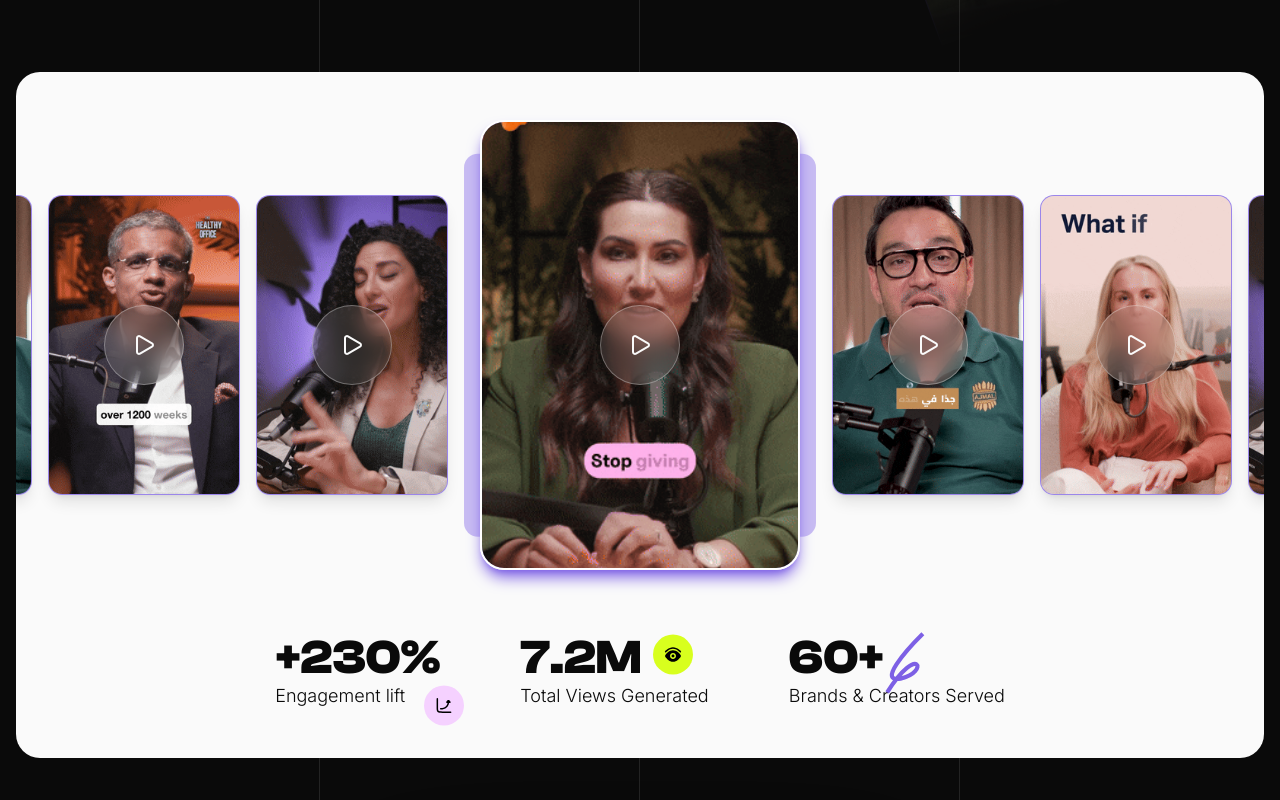
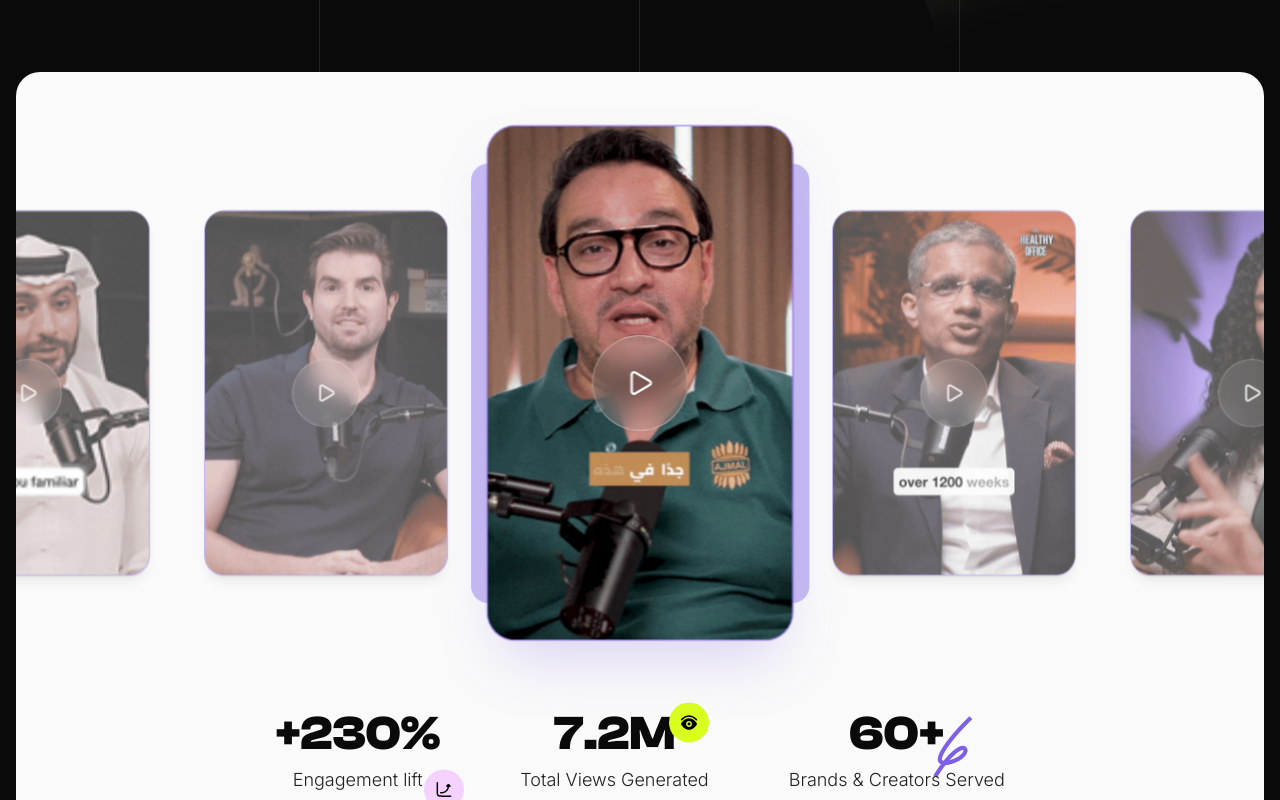
Before and after one commit to Raqysoft/level-up, a Next.js app: page / in a window 1280 px wide. Shown: the part 840-1640 px from the top of the page. Built offline with nearby package versions, Linux system fonts and the light colour scheme.

Commit message:
refactor: use slider into ``stats`` section in home

```diff
--- /dev/null
+++ b/components/home/OldStats/index.tsx
@@ -0,0 +1,178 @@
+"use client";
+import React, { useEffect, useRef, useState } from "react";
+import { motion, AnimatePresence } from "framer-motion";
+import ReelCard from "@/components/shared/ReelCard";
+import Image from "next/image";
+
+function Stats() {
+  const [isMount, setIsMount] = useState(false);
+  const sectionRef = useRef<HTMLDivElement | null>(null);
+
+  const cardsLeft = [1, 2, 3];
+  const cardsRight = [1, 5, 3];
+
+  useEffect(() => {
+    function handleScroll() {
+      if (!sectionRef.current) return;
+
+      const sectionTop = sectionRef.current.offsetTop;
+      const sectionHeight = sectionRef.current.offsetHeight;
+      const scrollPosition = window.scrollY + window.innerHeight;
+
+      // Trigger when the bottom of the viewport reaches 60% of the section
+      if (scrollPosition - 50 > sectionTop + sectionHeight * 0.4) {
+        setIsMount(true);
+        window.removeEventListener("scroll", handleScroll); // only once
+      }
+    }
+
+    window.addEventListener("scroll", handleScroll);
+    handleScroll(); // check on mount in case already in view
+
+    return () => window.removeEventListener("scroll", handleScroll);
+  }, []);
+
+  return (
+    <motion.div
+      layout
+      initial={{ opacity: 0, y: 50 }}
+      whileInView={{ opacity: 1, y: 0 }}
+      viewport={{ once: true, amount: 0.1 }}
+      transition={{ duration: 0.8, ease: "easeOut" }}
+      className="container relative z-10 py-28"
+      ref={sectionRef}
+    >
+      <motion.div
+        layout
+        className="rounded-3xl bg-foreground flex flex-col justify-center gap-16 overflow-hidden py-12 px-4"
+      >
+        {/* Images */}
+        <motion.div layout className="flex-1 flex-center gap-4">
+          {cardsLeft.map((i, ix) => (
+            <motion.div
+              layout
+              key={`left-${i}-${ix}`}
+              initial={{ opacity: 0, y: 60 }}
+              whileInView={{ opacity: 1, y: 0 }}
+              exit={{ opacity: 0, y: 60 }}
+              viewport={{ once: true, amount: 0.3 }}
+              transition={{
+                delay: 0.2 + 0.2 * ix,
+                duration: 0.5,
+                ease: "easeInOut",
+              }}
+            >
+              <ReelCard
+                speaker={i}
+                className="h-[300px] min-w-48 bg-primary/50"
+              />
+            </motion.div>
+          ))}
+
+          <AnimatePresence>
+            {isMount && (
+              <motion.div
+                key="center-highlight"
+                initial={{ opacity: 0, scale: 0.8, y: 60 }}
+                animate={{ opacity: 1, scale: 1, y: 0 }}
+                exit={{ opacity: 0, scale: 0.8, y: 60 }}
+                transition={{
+                  delay: 0.8,
+                  duration: 0.6,
+                  ease: "easeInOut",
+                }}
+                className="group relative mx-4"
+              >
+                <div className="absolute-center bg-primary/40 w-[110%] h-[85%] group-hover:size-[90%] rounded-xl group-hover:rounded-3xl duration-300"></div>
+                <ReelCard
+                  speaker={4}
+                  className="h-[450px] min-w-72 sm:min-w-80 bg-primary/50 rounded-3xl shadow-primary border-2 border-white hover:scale-100"
+                />
+              </motion.div>
+            )}
+          </AnimatePresence>
+
+          {cardsRight.map((i, ix) => (
+            <motion.div
+              layout
+              key={`right-${i}-${ix}`}
+              initial={{ opacity: 0, y: 60 }}
+              whileInView={{ opacity: 1, y: 0 }}
+              exit={{ opacity: 0, y: 60 }}
+              viewport={{ once: true, amount: 0.3 }}
+              transition={{
+                delay: 0.8 - 0.2 * ix,
+                duration: 0.5,
+                ease: "backOut",
+              }}
+            >
+              <ReelCard
+                speaker={i}
+                className="h-[300px] min-w-48 bg-primary/50"
+              />
+            </motion.div>
+          ))}
+        </motion.div>
+
+        {/* Text */}
+        <div className="flex-center text-background flex-wrap gap-20">
+          <motion.div
+            initial={{ opacity: 0, y: 50 }}
+            whileInView={{ opacity: 1, y: 0 }}
+            viewport={{ once: true, amount: 0.3 }}
+            transition={{ delay: 0.2 }}
+            className="relative"
+          >
+            <Image
+              src="/svgs/engagement.svg"
+              alt="engagement"
+              width={40}
+              height={40}
+              className="absolute -bottom-4 -right-6"
+            />
+            <span className="text-5xl font-clash-display font-bold">+230%</span>
+            <p className="text-lg font-light">Engagement lift</p>
+          </motion.div>
+
+          <motion.div
+            initial={{ opacity: 0, y: 50 }}
+            whileInView={{ opacity: 1, y: 0 }}
+            viewport={{ once: true, amount: 0.3 }}
+            transition={{ delay: 0.4 }}
+            className="relative"
+          >
+            <Image
+              src="/svgs/views.svg"
+              alt="engagement"
+              width={40}
+              height={40}
+              className="absolute -top-0 right-4"
+            />
+            <span className="text-5xl font-clash-display font-bold">7.2M</span>
+            <p className="text-lg font-light">Total Views Generated</p>
+          </motion.div>
+
+          <motion.div
+            initial={{ opacity: 0, y: 50 }}
+            whileInView={{ opacity: 1, y: 0 }}
+            viewport={{ once: true, amount: 0.3 }}
+            transition={{ delay: 0.6 }}
+            className="relative"
+          >
+            <Image
+              src="/svgs/curved-path.svg"
+              alt="engagement"
+              width={40}
+              height={40}
+              className="absolute bottom-4 left-24"
+            />
+            <span className="text-5xl font-clash-display font-bold">60+</span>
+            <p className="text-lg font-light">Brands & Creators Served</p>
+          </motion.div>
+        </div>
+      </motion.div>
+    </motion.div>
+  );
+}
+
+export default Stats;
--- a/components/home/Stats/index.tsx
+++ b/components/home/Stats/index.tsx
@@ -1,40 +1,23 @@
 "use client";
-import React, { useEffect, useRef, useState } from "react";
-import { motion, AnimatePresence } from "framer-motion";
+
+import { useRef, useState } from "react";
+import { motion } from "framer-motion";
 import ReelCard from "@/components/shared/ReelCard";
 import Image from "next/image";
+import { Swiper, SwiperSlide } from "swiper/react";
+import { Navigation, Pagination } from "swiper/modules";
+import "swiper/css";
+import "swiper/css/navigation";
+import "swiper/css/pagination";
+import { cn } from "@/lib/utils";
 
 function Stats() {
-  const [isMount, setIsMount] = useState(false);
+  const [activeIndex, setActiveIndex] = useState<number>(0);
   const sectionRef = useRef<HTMLDivElement | null>(null);
-
-  const cardsLeft = [1, 2, 3];
-  const cardsRight = [1, 5, 3];
-
-  useEffect(() => {
-    function handleScroll() {
-      if (!sectionRef.current) return;
-
-      const sectionTop = sectionRef.current.offsetTop;
-      const sectionHeight = sectionRef.current.offsetHeight;
-      const scrollPosition = window.scrollY + window.innerHeight;
-
-      // Trigger when the bottom of the viewport reaches 60% of the section
-      if (scrollPosition - 50 > sectionTop + sectionHeight * 0.4) {
-        setIsMount(true);
-        window.removeEventListener("scroll", handleScroll); // only once
-      }
-    }
-
-    window.addEventListener("scroll", handleScroll);
-    handleScroll(); // check on mount in case already in view
-
-    return () => window.removeEventListener("scroll", handleScroll);
-  }, []);
+  const CARDS = [1, 2, 3, 4, 5, 6, 7, 8];
 
   return (
     <motion.div
-      layout
       initial={{ opacity: 0, y: 50 }}
       whileInView={{ opacity: 1, y: 0 }}
       viewport={{ once: true, amount: 0.1 }}
@@ -42,132 +25,161 @@ function Stats() {
       className="container relative z-10 py-28"
       ref={sectionRef}
     >
-      <motion.div
-        layout
-        className="rounded-3xl bg-foreground flex flex-col justify-center gap-16 overflow-hidden py-12 px-4"
-      >
-        {/* Images */}
-        <motion.div layout className="flex-1 flex-center gap-4">
-          {cardsLeft.map((i, ix) => (
-            <motion.div
-              layout
-              key={`left-${i}-${ix}`}
-              initial={{ opacity: 0, y: 60 }}
-              whileInView={{ opacity: 1, y: 0 }}
-              exit={{ opacity: 0, y: 60 }}
-              viewport={{ once: true, amount: 0.3 }}
-              transition={{
-                delay: 0.2 + 0.2 * ix,
-                duration: 0.5,
-                ease: "easeInOut",
-              }}
-            >
-              <ReelCard
-                speaker={i}
-                className="h-[300px] min-w-48 bg-primary/50"
-              />
-            </motion.div>
-          ))}
+      <motion.div className="rounded-3xl bg-foreground flex flex-col justify-center gap-16 overflow-hidden py-12 px-4 md:px-8">
+        {/* Swiper Slider */}
+        <div className="relative w-full">
+          <Swiper
+            modules={[Navigation, Pagination]}
+            grabCursor={true}
+            centeredSlides={true}
+            loop={true}
+            spaceBetween={30}
+            slidesPerView={"auto"}
+            speed={600}
+            breakpoints={{
+              320: { spaceBetween: 20 },
+              640: { spaceBetween: 25 },
+              768: { spaceBetween: 30 },
+              1024: { spaceBetween: 10 },
+            }}
+            onSlideChange={(swiper) => {
+              setActiveIndex(swiper.realIndex);
+            }}
+            onSwiper={(swiper) => {
+              setActiveIndex(swiper.realIndex);
+            }}
+            className="!overflow-visible !py-12"
+          >
+            {CARDS.map((cardNumber, index) => {
+              const isActive = activeIndex === index;
 
-          <AnimatePresence>
-            {isMount && (
-              <motion.div
-                key="center-highlight"
-                initial={{ opacity: 0, scale: 0.8, y: 60 }}
-                animate={{ opacity: 1, scale: 1, y: 0 }}
-                exit={{ opacity: 0, scale: 0.8, y: 60 }}
-                transition={{
-                  delay: 0.8,
-                  duration: 0.6,
-                  ease: "easeInOut",
-                }}
-                className="group relative mx-4"
-              >
-                <div className="absolute-center bg-primary/40 w-[110%] h-[85%] group-hover:size-[90%] rounded-xl group-hover:rounded-3xl duration-300"></div>
-                <ReelCard
-                  speaker={4}
-                  className="h-[450px] min-w-72 sm:min-w-80 bg-primary/50 rounded-3xl shadow-primary border-2 border-white hover:scale-100"
-                />
-              </motion.div>
-            )}
-          </AnimatePresence>
+              return (
+                <SwiperSlide
+                  key={`slide-${cardNumber}-${index}`}
+                  className={cn(
+                    " !p-0 !h-[430px] flex justify-center items-center",
+                    isActive ? "z-40 !w-80" : "!w-72"
+                  )}
+                >
+                  <div className="relative w-full h-full flex justify-center items-center">
+                    {/* Card container with consistent size */}
+                    <motion.div
+                      initial={false}
+                      animate={{
+                        scale: isActive ? 1.2 : 0.85,
+                        y: isActive ? 0 : 10,
+                        rotateY: isActive ? 0 : 5,
+                      }}
+                      transition={{
+                        duration: 0.6,
+                        ease: [0.25, 0.46, 0.45, 0.94],
+                      }}
+                      className={cn(
+                        "relative w-full h-[430px] transform-gpu",
+                        isActive && "mx-8"
+                      )}
+                      style={{
+                        transformStyle: "preserve-3d",
+                      }}
+                    >
+                      {/* Active slide border effect */}
+                      <motion.div
+                        initial={false}
+                        animate={{
+                          opacity: isActive ? 1 : 0,
+                          scale: isActive ? 1 : 0.9,
+                        }}
+                        className={cn(
+                          "absolute-center bg-primary/40 w-[110%] h-[85%] group-hover:size-[90%] rounded-xl group-hover:rounded-3xl duration-300"
+                        )}
+                      />
 
-          {cardsRight.map((i, ix) => (
-            <motion.div
-              layout
-              key={`right-${i}-${ix}`}
-              initial={{ opacity: 0, y: 60 }}
-              whileInView={{ opacity: 1, y: 0 }}
-              exit={{ opacity: 0, y: 60 }}
-              viewport={{ once: true, amount: 0.3 }}
-              transition={{
-                delay: 0.8 - 0.2 * ix,
-                duration: 0.5,
-                ease: "backOut",
-              }}
-            >
-              <ReelCard
-                speaker={i}
-                className="h-[300px] min-w-48 bg-primary/50"
-              />
-            </motion.div>
-          ))}
-        </motion.div>
+                      <ReelCard
+                        speaker={cardNumber}
+                        className={cn(
+                          "w-full h-full hover:scale-100 rounded-3xl bg-primary/50 shadow-xl transition-all duration-600 ease-out transform-gpu",
+                          isActive
+                            ? "shadow-2xl shadow-primary/25"
+                            : "shadow-lg opacity-70"
+                        )}
+                      />
+                    </motion.div>
+                  </div>
+                </SwiperSlide>
+              );
+            })}
+          </Swiper>
+        </div>
 
-        {/* Text */}
-        <div className="flex-center text-background flex-wrap gap-20">
+        {/* Stats Section */}
+        <div className="flex justify-center items-center flex-wrap gap-8 md:gap-16 lg:gap-20 text-background">
+          {/* Engagement Stat */}
           <motion.div
-            initial={{ opacity: 0, y: 50 }}
+            initial={{ opacity: 0, y: 30 }}
             whileInView={{ opacity: 1, y: 0 }}
             viewport={{ once: true, amount: 0.3 }}
-            transition={{ delay: 0.2 }}
-            className="relative"
+            transition={{ delay: 0.2, duration: 0.6 }}
+            className="relative text-center"
           >
             <Image
               src="/svgs/engagement.svg"
               alt="engagement"
               width={40}
               height={40}
-              className="absolute -bottom-4 -right-6"
+              className="absolute -bottom-2 -right-4 md:-bottom-4 md:-right-6"
             />
-            <span className="text-5xl font-clash-display font-bold">+230%</span>
-            <p className="text-lg font-light">Engagement lift</p>
+            <div className="text-4xl md:text-5xl font-clash-display font-bold mb-2">
+              +230%
+            </div>
+            <p className="text-base md:text-lg font-light opacity-90">
+              Engagement lift
+            </p>
           </motion.div>
 
+          {/* Views Stat */}
           <motion.div
-            initial={{ opacity: 0, y: 50 }}
+            initial={{ opacity: 0, y: 30 }}
             whileInView={{ opacity: 1, y: 0 }}
             viewport={{ once: true, amount: 0.3 }}
-            transition={{ delay: 0.4 }}
-            className="relative"
+            transition={{ delay: 0.4, duration: 0.6 }}
+            className="relative text-center"
           >
             <Image
               src="/svgs/views.svg"
-              alt="engagement"
+              alt="views"
               width={40}
               height={40}
-              className="absolute -top-0 right-4"
+              className="absolute -top-1 right-2 md:-top-2 md:right-0"
             />
-            <span className="text-5xl font-clash-display font-bold">7.2M</span>
-            <p className="text-lg font-light">Total Views Generated</p>
+            <div className="text-4xl md:text-5xl font-clash-display font-bold mb-2">
+              7.2M
+            </div>
+            <p className="text-base md:text-lg font-light opacity-90">
+              Total Views Generated
+            </p>
           </motion.div>
 
+          {/* Brands Stat */}
           <motion.div
-            initial={{ opacity: 0, y: 50 }}
+            initial={{ opacity: 0, y: 30 }}
             whileInView={{ opacity: 1, y: 0 }}
             viewport={{ once: true, amount: 0.3 }}
-            transition={{ delay: 0.6 }}
-            className="relative"
+            transition={{ delay: 0.6, duration: 0.6 }}
+            className="relative text-center"
           >
             <Image
               src="/svgs/curved-path.svg"
-              alt="engagement"
+              alt="brands served"
               width={40}
               height={40}
-              className="absolute bottom-4 left-24"
+              className="absolute bottom-2 left-16 md:bottom-4 md:left-20 lg:left-36"
             />
-            <span className="text-5xl font-clash-display font-bold">60+</span>
-            <p className="text-lg font-light">Brands & Creators Served</p>
+            <div className="text-4xl md:text-5xl font-clash-display font-bold mb-2">
+              60+
+            </div>
+            <p className="text-base md:text-lg font-light opacity-90">
+              Brands & Creators Served
+            </p>
           </motion.div>
         </div>
       </motion.div>
```
Also changed, not shown: components/shared/ReelCard/index.tsx (+17 -3 lines).
